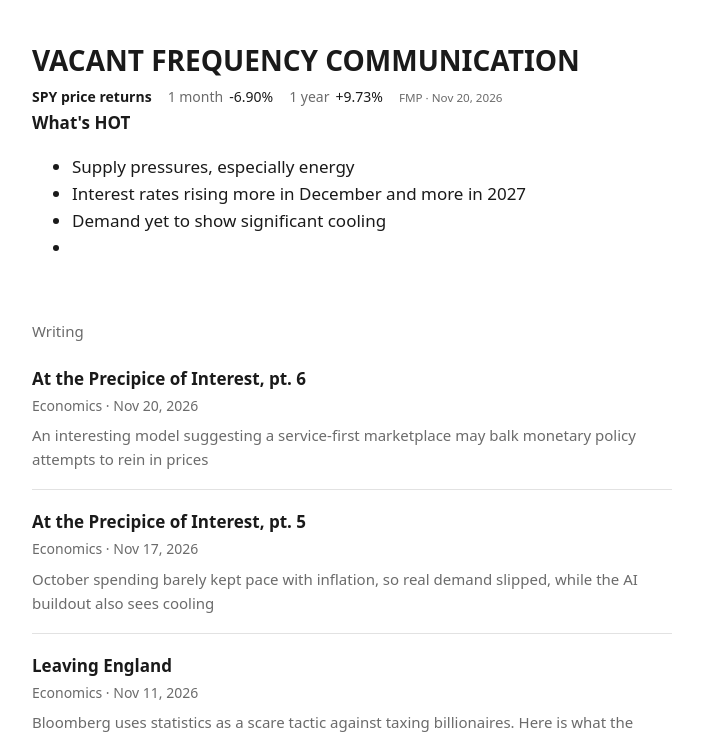
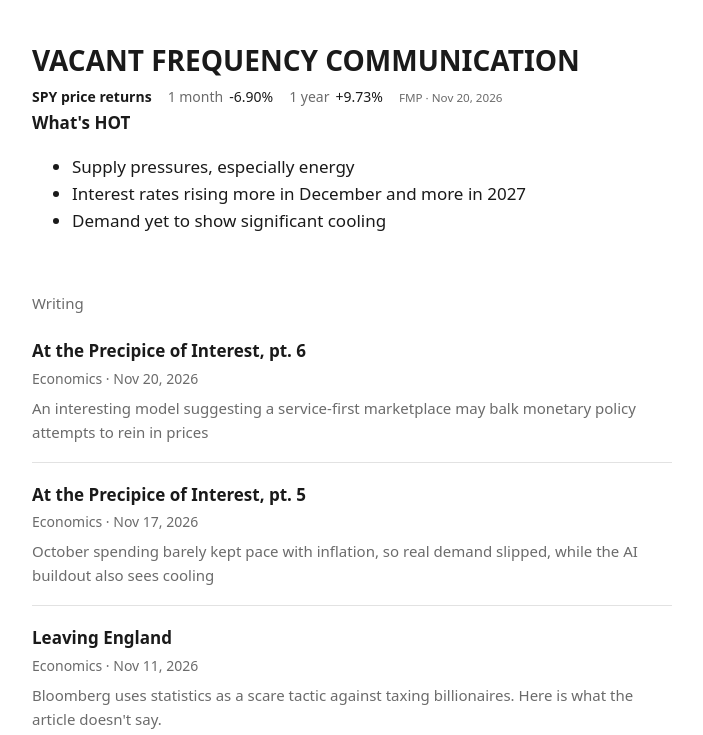
Before and after one commit to VCRhythm/vcntf-blog, an Astro site: page / in a window 1280 px wide. Shown: the part 65-800 px from the top of the page, without its empty margins (288-991 px from the left). Built offline with nearby package versions, Linux system fonts and the light colour scheme; Astro itself is replaced by a stand-in of ours; no server answers.

Commit message:
fix extra <li>

```diff
--- a/src/pages/index.astro
+++ b/src/pages/index.astro
@@ -24,7 +24,7 @@ const fetchedOn = new Intl.DateTimeFormat('en-US', {
     </div>
     <div>
       <strong>What's HOT</strong>
-      <ul><li>Supply pressures, especially energy</li><li>Interest rates rising more in December and more in 2027</li><li>Demand yet to show significant cooling<li><ul>
+      <ul><li>Supply pressures, especially energy</li><li>Interest rates rising more in December and more in 2027</li><li>Demand yet to show significant cooling</li><ul>
     </div>
   </section>
 
```
